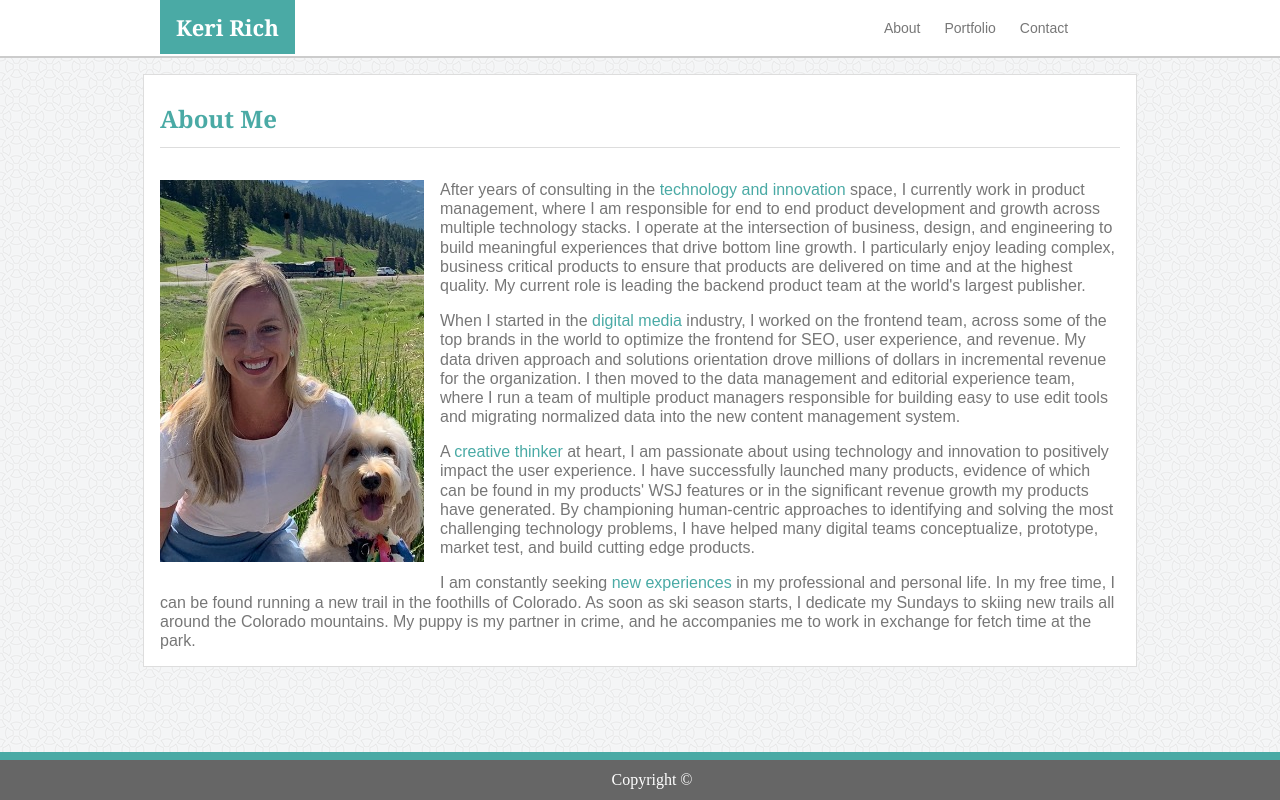
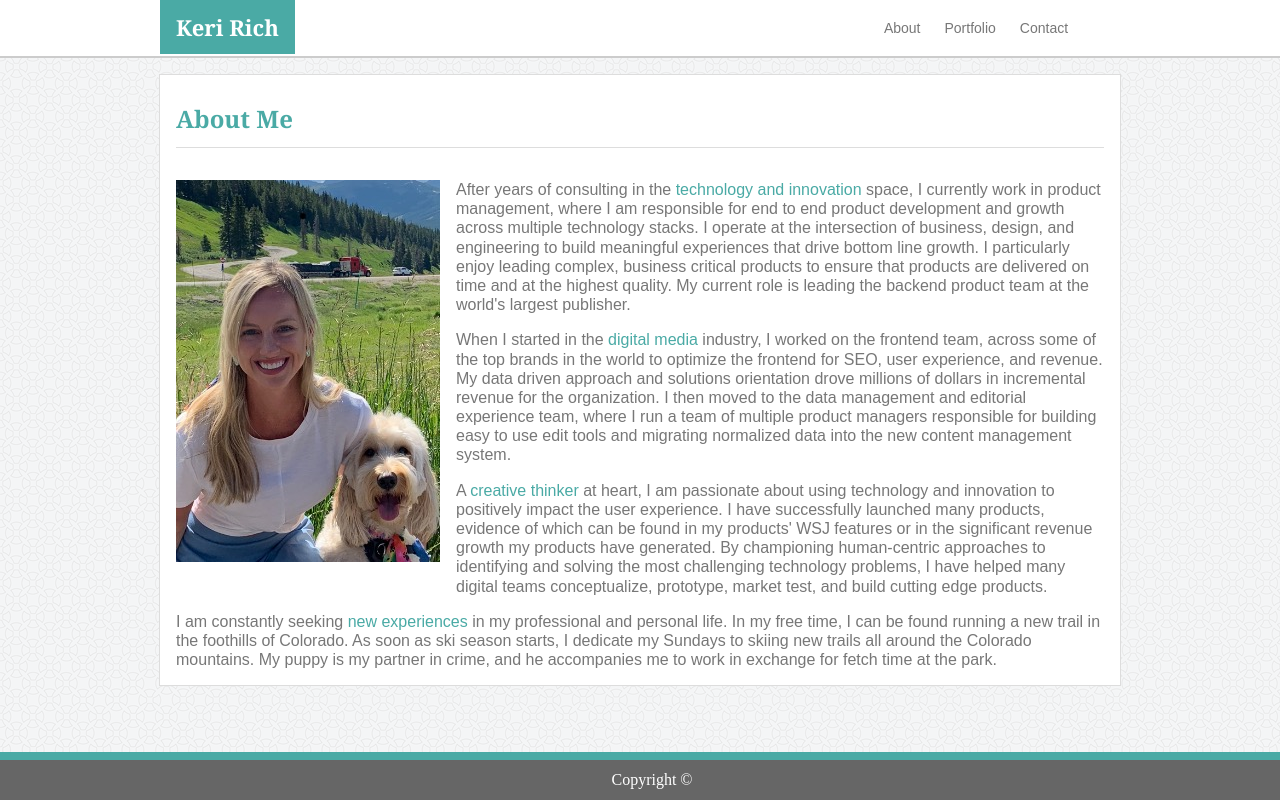
Before and after one commit to krich2013/Responsive-Portfolio, a plain HTML site: page index.html in a window 1280 px wide. Drawn offline with Linux system fonts and the light colour scheme.

Commit message:
Fix for content width

```diff
--- a/Assets/CSS/style.css
+++ b/Assets/CSS/style.css
@@ -77,7 +77,7 @@ h2 {
 .Section-Content {
     overflow: auto;
     clear: both;
-    max-width: 960px;
+    max-width: 928px;
     background: white;
     border-style: solid;
     border-width: thin;
```
